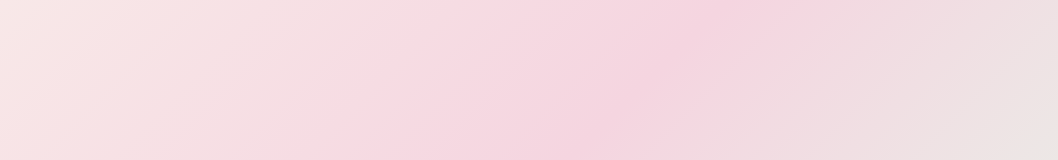
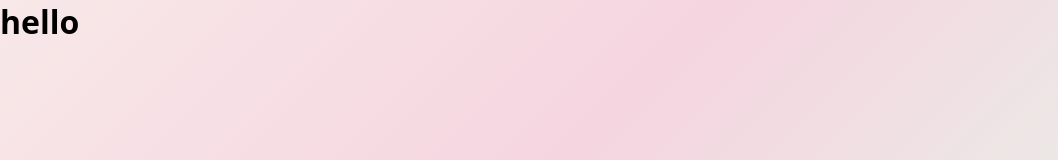
Before and after one commit to superhands-prototypes/prototype-1768405358870-311b7814, a React (Vite) app: page / in a window 1280 px wide. Shown: the top 160 px of the page, without its empty margins (0-1058 px from the left). Built offline with nearby package versions, Linux system fonts and the light colour scheme.

Commit message:
Auto-save: App.tsx

```diff
--- a/src/App.tsx
+++ b/src/App.tsx
@@ -1,5 +1,7 @@
 export default function App() {
   return (
-    <div />
+    <div>
+      <h1>hello</h1>
+    </div>
   )
 }
```
